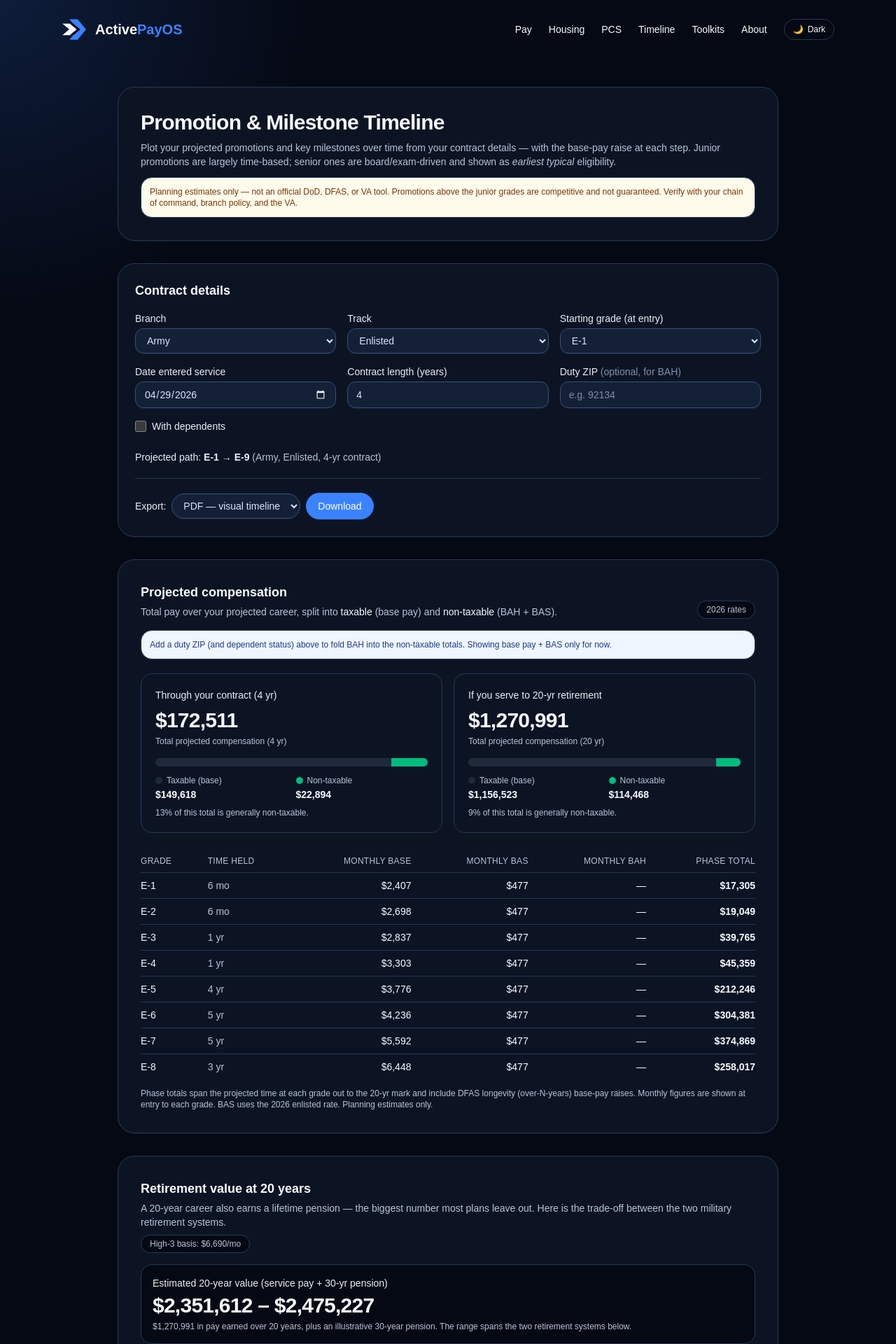
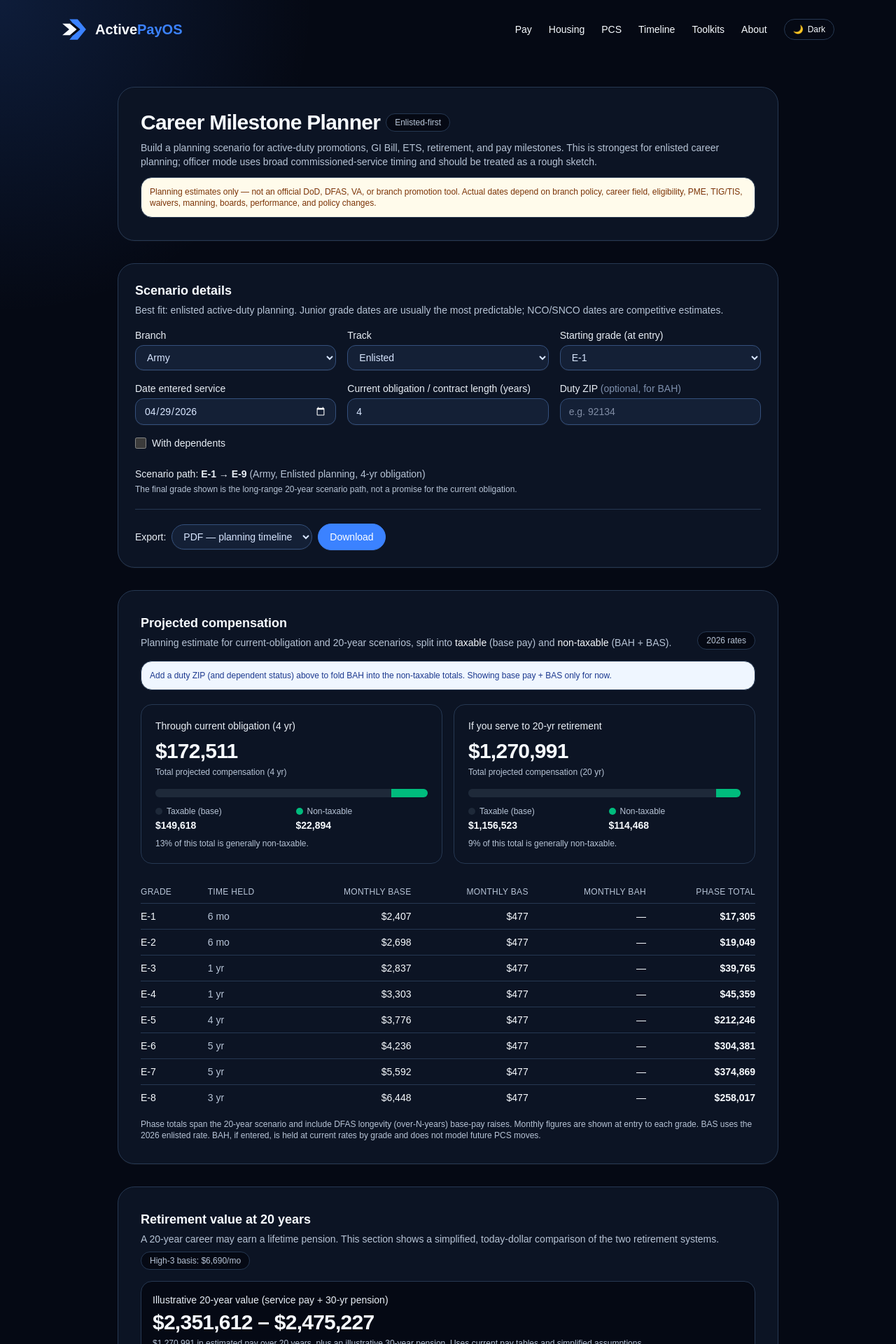
Before and after one commit to ActivePayOS/ActivePayOS, a Next.js app: page /toolkits/promotion-timeline in a window 1280 px wide. Shown: the top 1920 px of the page at 70% size. Built offline with nearby package versions, Linux system fonts and the light colour scheme.

Commit message:
Clarify career milestone planner assumptions

```diff
--- a/app/toolkits/page.tsx
+++ b/app/toolkits/page.tsx
@@ -41,8 +41,8 @@ const tools = [
   },
   {
     href: "/toolkits/promotion-timeline",
-    title: "Promotion & Milestone Timeline",
-    desc: "Project promotions, GI Bill, ETS, and retirement — plus taxable vs non-taxable pay over time. Exportable.",
+    title: "Career Milestone Planner",
+    desc: "Build an enlisted-first planning scenario for promotions, GI Bill, ETS, retirement, and pay over time.",
   },
   {
     href: "/toolkits/student-loans",
@@ -71,7 +71,7 @@ export default function ToolkitsPage() {
             href="/toolkits/promotion-timeline"
             className="rounded-2xl border bg-gray-50 px-4 py-2 text-sm font-medium hover:bg-gray-100 transition"
           >
-            Promotion Timeline
+            Career Milestones
           </Link>
           <Link
             href="/resources"
--- a/app/toolkits/promotion-planner/page.tsx
+++ b/app/toolkits/promotion-planner/page.tsx
@@ -1,7 +1,7 @@
 import { redirect } from "next/navigation";
 
-// The Promotion Pay Planner has been merged into the Promotion & Milestone
-// Timeline, which now shows the raise at each step plus an allocation guide.
+// The Promotion Pay Planner has been merged into the Career Milestone Planner,
+// which now shows the raise at each step plus an allocation guide.
 export default function Page() {
   redirect("/toolkits/promotion-timeline");
 }
--- a/app/toolkits/promotion-timeline/page.tsx
+++ b/app/toolkits/promotion-timeline/page.tsx
@@ -3,9 +3,9 @@ import PromotionTimelineClient from "./promotion-timeline-client";
 import basepay2026 from "@/data/basepay/2026.json";
 
 export const metadata: Metadata = {
-  title: "Promotion & Milestone Timeline | ActivePayOS",
+  title: "Career Milestone Planner | ActivePayOS",
   description:
-    "Project your military promotions and key milestones (GI Bill, ETS, retirement) over time from your contract details, with pay at each step.",
+    "Build an active-duty career planning scenario with typical promotion timing, GI Bill, ETS, retirement milestones, and pay estimates.",
 };
 
 export default function Page() {
--- a/app/toolkits/promotion-timeline/promotion-timeline-client.tsx
+++ b/app/toolkits/promotion-timeline/promotion-timeline-client.tsx
@@ -19,7 +19,7 @@ import { buildCompensationProjection } from "@/lib/promotion/compensation";
 type ExportFormat = "pdf" | "csv" | "txt";
 
 const EXPORT_FORMATS: { value: ExportFormat; label: string }[] = [
-  { value: "pdf", label: "PDF — visual timeline" },
+  { value: "pdf", label: "PDF — planning timeline" },
   { value: "csv", label: "CSV — event table" },
   { value: "txt", label: "Text — plain list" },
 ];
@@ -101,6 +101,11 @@ export default function PromotionTimelineClient({ basepay }: { basepay: BasePayD
     [branch, track, startGrade, contractYears, accessionDate, basepay, zip, dependents]
   );
 
+  const trackNote =
+    track === "enlisted"
+      ? "Best fit: enlisted active-duty planning. Junior grade dates are usually the most predictable; NCO/SNCO dates are competitive estimates."
+      : "Officer mode is a broad commissioned-service scenario. It does not account for designator, specialty, promotion zones, constructive credit, or professional corps rules.";
+
   async function downloadTimeline() {
     setExporting(true);
     try {
@@ -133,22 +138,28 @@ export default function PromotionTimelineClient({ basepay }: { basepay: BasePayD
   return (
     <main className="mx-auto max-w-5xl p-6 md:p-10 space-y-8">
       <header className="rounded-3xl border bg-white p-6 md:p-8 shadow-sm">
-        <h1 className="text-3xl font-semibold tracking-tight">Promotion & Milestone Timeline</h1>
+        <div className="flex flex-wrap items-center gap-2">
+          <h1 className="text-3xl font-semibold tracking-tight">Career Milestone Planner</h1>
+          <span className="rounded-full border bg-gray-50 px-3 py-1 text-xs font-medium text-gray-600">
+            Enlisted-first
+          </span>
+        </div>
         <p className="mt-2 text-sm text-gray-600">
-          Plot your projected promotions and key milestones over time from your contract details —
-          with the base-pay raise at each step. Junior promotions are largely time-based; senior
-          ones are board/exam-driven and shown as <em>earliest typical</em> eligibility.
+          Build a planning scenario for active-duty promotions, GI Bill, ETS, retirement, and pay
+          milestones. This is strongest for enlisted career planning; officer mode uses broad
+          commissioned-service timing and should be treated as a rough sketch.
         </p>
         <div className="mt-3 rounded-2xl border border-amber-200 bg-amber-50 p-3 text-xs text-amber-900">
-          Planning estimates only — not an official DoD, DFAS, or VA tool. Promotions above the
-          junior grades are competitive and not guaranteed. Verify with your chain of command,
-          branch policy, and the VA.
+          Planning estimates only — not an official DoD, DFAS, VA, or branch promotion tool. Actual
+          dates depend on branch policy, career field, eligibility, PME, TIG/TIS, waivers, manning,
+          boards, performance, and policy changes.
         </div>
       </header>
 
       {/* Inputs */}
       <section className="rounded-3xl border bg-white p-6 shadow-sm">
-        <h2 className="text-lg font-semibold">Contract details</h2>
+        <h2 className="text-lg font-semibold">Scenario details</h2>
+        <p className="mt-1 text-sm text-gray-600">{trackNote}</p>
         <div className="mt-4 grid gap-4 sm:grid-cols-2 lg:grid-cols-3">
           <label className="block text-sm font-medium text-gray-700">
             Branch
@@ -177,7 +188,7 @@ export default function PromotionTimelineClient({ basepay }: { basepay: BasePayD
           </label>
 
           <label className="block text-sm font-medium text-gray-700">
-            Date entered service
+            {track === "officer" ? "Date commissioned" : "Date entered service"}
             <input
               type="date"
               className={selectCls}
@@ -187,7 +198,7 @@ export default function PromotionTimelineClient({ basepay }: { basepay: BasePayD
           </label>
 
           <label className="block text-sm font-medium text-gray-700">
-            Contract length (years)
+            Current obligation / contract length (years)
             <input
               type="number"
               min={1}
@@ -225,10 +236,13 @@ export default function PromotionTimelineClient({ basepay }: { basepay: BasePayD
         </div>
 
         <p className="mt-4 text-sm text-gray-700">
-          Projected path: <strong>{result.startGrade} → {result.finalGrade}</strong>{" "}
+          Scenario path: <strong>{result.startGrade} → {result.finalGrade}</strong>{" "}
           <span className="text-gray-500">
-            ({result.branchLabel}, {track === "officer" ? "Officer" : "Enlisted"}, {contractYears}-yr contract)
+            ({result.branchLabel}, {track === "officer" ? "Officer sketch" : "Enlisted planning"}, {contractYears}-yr obligation)
           </span>
+        </p>
+        <p className="mt-1 text-xs text-gray-500">
+          The final grade shown is the long-range 20-year scenario path, not a promise for the current obligation.
         </p>
 
         {/* Export controls */}
@@ -261,7 +275,7 @@ export default function PromotionTimelineClient({ basepay }: { basepay: BasePayD
           <div>
             <h2 className="text-lg font-semibold">Projected compensation</h2>
             <p className="mt-1 text-sm text-gray-600">
-              Total pay over your projected career, split into{" "}
+              Planning estimate for current-obligation and 20-year scenarios, split into{" "}
               <span className="font-medium text-gray-900">taxable</span> (base pay) and{" "}
               <span className="font-medium text-gray-900">non-taxable</span> (BAH + BAS).
             </p>
@@ -286,7 +300,7 @@ export default function PromotionTimelineClient({ basepay }: { basepay: BasePayD
 
         <div className="mt-5 grid gap-4 sm:grid-cols-2">
           {[
-            { label: `Through your contract (${contractYears} yr)`, t: comp.toETS },
+            { label: `Through current obligation (${contractYears} yr)`, t: comp.toETS },
             { label: "If you serve to 20-yr retirement", t: comp.toRetire },
           ].map((card) => (
             <div key={card.label} className="rounded-2xl border p-5">
@@ -361,10 +375,10 @@ export default function PromotionTimelineClient({ basepay }: { basepay: BasePayD
           </table>
         </div>
         <p className="mt-3 text-xs text-gray-500">
-          Phase totals span the projected time at each grade out to the 20-yr mark and include DFAS
-          longevity (over-N-years) base-pay raises. Monthly figures are shown at entry to each grade.
-          BAS uses the {comp.year} {track === "officer" ? "officer" : "enlisted"} rate. Planning
-          estimates only.
+          Phase totals span the 20-year scenario and include DFAS longevity (over-N-years) base-pay
+          raises. Monthly figures are shown at entry to each grade. BAS uses the {comp.year}{" "}
+          {track === "officer" ? "officer" : "enlisted"} rate. BAH, if entered, is held at current
+          rates by grade and does not model future PCS moves.
         </p>
       </section>
 
@@ -374,8 +388,8 @@ export default function PromotionTimelineClient({ basepay }: { basepay: BasePayD
           <div>
             <h2 className="text-lg font-semibold">Retirement value at 20 years</h2>
             <p className="mt-1 text-sm text-gray-600">
-              A 20-year career also earns a lifetime pension — the biggest number most plans leave
-              out. Here is the trade-off between the two military retirement systems.
+              A 20-year career may earn a lifetime pension. This section shows a simplified,
+              today-dollar comparison of the two retirement systems.
             </p>
           </div>
           <span className="rounded-full border bg-gray-50 px-3 py-1 text-xs text-gray-600">
@@ -385,7 +399,7 @@ export default function PromotionTimelineClient({ basepay }: { basepay: BasePayD
 
         <div className="mt-4 rounded-2xl border border-gray-200 bg-gray-50 p-4">
           <div className="text-sm font-medium text-gray-700">
-            Estimated 20-year value (service pay + {comp.retirement.payoutYears}-yr pension)
+            Illustrative 20-year value (service pay + {comp.retirement.payoutYears}-yr pension)
           </div>
           <div className="mt-1 text-3xl font-bold tracking-tight">
             {usd(comp.toRetire.total + Math.min(comp.retirement.legacy.lifetimeValue, comp.retirement.brs.lifetimeValue))}
@@ -393,8 +407,8 @@ export default function PromotionTimelineClient({ basepay }: { basepay: BasePayD
             {usd(comp.toRetire.total + Math.max(comp.retirement.legacy.lifetimeValue, comp.retirement.brs.lifetimeValue))}
           </div>
           <div className="mt-1 text-xs text-gray-500">
-            {usd(comp.toRetire.total)} in pay earned over 20 years, plus an illustrative{" "}
-            {comp.retirement.payoutYears}-year pension. The range spans the two retirement systems below.
+            {usd(comp.toRetire.total)} in estimated pay over 20 years, plus an illustrative{" "}
+            {comp.retirement.payoutYears}-year pension. Uses current pay tables and simplified assumptions.
           </div>
         </div>
 
@@ -453,17 +467,17 @@ export default function PromotionTimelineClient({ basepay }: { basepay: BasePayD
             base at 20 years) but has no government TSP match. <strong>BRS</strong> trades a smaller
             pension for a portable, invested TSP match you keep even if you separate before 20 years,
             plus continuation pay around the 12-year mark. Over a full 20-year career the Legacy
-            pension usually leads on guaranteed income; BRS can catch up or pull ahead when TSP
-            returns are strong and you value portability. Members who entered on or after Jan 1, 2018
-            are under BRS; Legacy generally applies to those who entered before 2018.
+            pension usually leads on guaranteed pension income; BRS can catch up when TSP returns
+            are strong and portability matters. Members who entered on or after Jan 1, 2018 are
+            generally under BRS; Legacy generally applies to those who entered before 2018.
           </p>
           <p className="mt-2">
             Estimates assume reaching 20 years at the projected grade, a {comp.retirement.payoutYears}-year
-            pension with no COLA, and about {comp.retirement.tspGrowthPct.toFixed(0)}% average annual
-            growth on the government TSP match. Pensions use your <em>High-3</em> (average of the
-            highest 36 months of base pay). Continuation pay varies by branch and year
-            ({comp.retirement.continuationMultiple}×–13× monthly base). Planning estimates only —
-            verify with DFAS, the TSP, and your branch.
+            pension with no COLA, current {comp.year} pay rates, no future pay raises, and about{" "}
+            {comp.retirement.tspGrowthPct.toFixed(0)}% average annual growth on the government TSP
+            match. Pensions use <em>High-3</em> base pay. Continuation pay varies by branch and year
+            ({comp.retirement.continuationMultiple}×–13× monthly base). Verify with DFAS, the TSP,
+            and your branch.
           </p>
         </div>
       </section>
@@ -472,7 +486,7 @@ export default function PromotionTimelineClient({ basepay }: { basepay: BasePayD
       <section className="rounded-3xl border bg-gray-50 p-6 md:p-8">
         <h2 className="text-lg font-semibold">Plan the raise before it hits</h2>
         <p className="mt-1 text-sm text-gray-600">
-          Each promotion above is a pay bump. Decide where it goes before lifestyle creep does.
+          If a promotion comes, decide where the raise goes before lifestyle creep does.
         </p>
         <div className="mt-4 grid gap-3 sm:grid-cols-3">
           {[
@@ -571,13 +585,14 @@ export default function PromotionTimelineClient({ basepay }: { basepay: BasePayD
       <section className="rounded-2xl border bg-gray-50 p-4 text-xs text-gray-600">
         <div className="font-medium text-gray-900">Sources & accuracy</div>
         <p className="mt-1">
-          Promotion timing reference:{" "}
+          Promotion timing references are broad planning anchors:{" "}
           <a className="underline" href={result.source.url} target="_blank" rel="noreferrer">
             {result.source.label}
           </a>
-          . GI Bill tiers per the VA Post-9/11 GI Bill. Pay uses the {basepay.year} DFAS base-pay
-          tables (grade × years of service). Figures are estimates; competitive promotions depend on
-          performance, manning, and boards.
+          . GI Bill tiers follow VA Post-9/11 GI Bill eligibility tiers. Pay uses the {basepay.year}{" "}
+          DFAS base-pay tables (grade × years of service). This tool is best for enlisted planning;
+          officer paths, competitive promotions, special career fields, and prior-service cases need
+          branch-specific review.
         </p>
       </section>
     </main>
--- a/data/toolkits/first-pcs.ts
+++ b/data/toolkits/first-pcs.ts
@@ -32,7 +32,7 @@ export const firstPcs: Toolkit = {
       actions: [
         { label: "Pay Calculator", href: "/pay", note: "Preview BAH at the new ZIP" },
         { label: "Budget Planner", href: "/toolkits/budget-planner", note: "Build the new baseline budget" },
-        { label: "Promotion & Milestone Timeline", href: "/toolkits/promotion-timeline", note: "If you're promoting during the move" },
+        { label: "Career Milestone Planner", href: "/toolkits/promotion-timeline", note: "If you're promoting during the move" },
       ],
     },
     {
--- a/data/toolkits/retirement-tsp.ts
+++ b/data/toolkits/retirement-tsp.ts
@@ -41,7 +41,7 @@ export const retirementTsp: Toolkit = {
       title: "ActivePayOS Actions",
       actions: [
         { label: "Budget Planner", href: "/toolkits/budget-planner", note: "Make TSP a line item" },
-        { label: "Promotion & Milestone Timeline", href: "/toolkits/promotion-timeline", note: "Plan the raise at each step" },
+        { label: "Career Milestone Planner", href: "/toolkits/promotion-timeline", note: "Plan the raise at each step" },
       ],
     },
     {
--- a/lib/export/timeline-csv.ts
+++ b/lib/export/timeline-csv.ts
@@ -33,10 +33,11 @@ export function generateTimelineCsv(
   lines.push(row(["Branch", result.branchLabel]));
   lines.push(row(["Track", inputs.track === "officer" ? "Officer" : "Enlisted"]));
   lines.push(row(["Start grade", result.startGrade]));
-  lines.push(row(["Accession date", inputs.accessionDate]));
-  lines.push(row(["Contract length (years)", inputs.contractYears]));
-  lines.push(row(["Projected final grade", result.finalGrade]));
+  lines.push(row([inputs.track === "officer" ? "Date commissioned" : "Date entered service", inputs.accessionDate]));
+  lines.push(row(["Current obligation (years)", inputs.contractYears]));
+  lines.push(row(["20-year scenario final grade", result.finalGrade]));
   lines.push(row(["Generated", generatedOn]));
+  lines.push(row(["Assumptions", "Planning estimate; strongest for enlisted planning. Officer mode is a broad commissioned-service sketch."]));
 
   lines.push("");
   lines.push(
--- a/lib/export/timeline-pdf.ts
+++ b/lib/export/timeline-pdf.ts
@@ -69,11 +69,11 @@ function drawHeader(
   page.drawRectangle({ x: 0, y: PAGE_H - bandH, width: PAGE_W, height: bandH, color: NAVY });
   page.drawRectangle({ x: 0, y: PAGE_H - bandH, width: PAGE_W, height: 4, color: KIND_COLOR.promotion });
 
-  page.drawText("Promotion & Milestone Timeline", { x: M, y: PAGE_H - 34, size: first ? 19 : 14, font: f.bold, color: WHITE });
+  page.drawText("Career Milestone Planner", { x: M, y: PAGE_H - 34, size: first ? 19 : 14, font: f.bold, color: WHITE });
   if (first) {
-    const sub = `${result.branchLabel}  -  ${inputs.track === "officer" ? "Officer" : "Enlisted"}  -  start ${result.startGrade}  ->  projected ${result.finalGrade}`;
+    const sub = `${result.branchLabel}  -  ${inputs.track === "officer" ? "Officer sketch" : "Enlisted planning"}  -  start ${result.startGrade}  ->  20-yr scenario ${result.finalGrade}`;
     page.drawText(sub, { x: M, y: PAGE_H - 54, size: 10, font: f.reg, color: SUBTLE_WHITE });
-    page.drawText(`Accession ${inputs.accessionDate}   Contract ${inputs.contractYears} yr`, { x: M, y: PAGE_H - 72, size: 9, font: f.reg, color: SUBTLE_WHITE });
+    page.drawText(`Start ${inputs.accessionDate}   Current obligation ${inputs.contractYears} yr`, { x: M, y: PAGE_H - 72, size: 9, font: f.reg, color: SUBTLE_WHITE });
     rightText(page, `Generated ${generatedOn}`, RIGHT, PAGE_H - 34, 9, f.reg, SUBTLE_WHITE);
   }
   return PAGE_H - bandH - 28;
@@ -81,7 +81,7 @@ function drawHeader(
 
 function drawFooter(page: PDFPage, f: Fonts, pageNum: number) {
   page.drawLine({ start: { x: M, y: 50 }, end: { x: RIGHT, y: 50 }, thickness: 0.5, color: LINE });
-  page.drawText("Planning estimates - not official. Verify with your chain of command and the VA.", { x: M, y: 38, size: 7.5, font: f.reg, color: MUTED });
+  page.drawText("Planning estimates - not official. Verify branch policy, DFAS, VA, and your chain of command.", { x: M, y: 38, size: 7.5, font: f.reg, color: MUTED });
   rightText(page, `Page ${pageNum}`, RIGHT, 38, 7.5, f.reg, MUTED);
 }
 
@@ -95,7 +95,7 @@ export async function generateTimelinePdf(
   generatedOn: string
 ): Promise<Uint8Array> {
   const doc = await PDFDocument.create();
-  doc.setTitle(`ActivePayOS Promotion Timeline - ${result.branchLabel} ${result.startGrade}`);
+  doc.setTitle(`ActivePayOS Career Milestone Planner - ${result.branchLabel} ${result.startGrade}`);
   doc.setCreator("ActivePayOS");
 
   const f: Fonts = {
@@ -174,7 +174,7 @@ export async function generateTimelinePdf(
   y -= 6;
   page.drawLine({ start: { x: M, y }, end: { x: RIGHT, y }, thickness: 0.5, color: LINE });
   y -= 16;
-  page.drawText("*  Planning estimate (board/exam-driven or rule-of-thumb timing).", { x: M, y, size: 8, font: f.reg, color: MUTED });
+  page.drawText("*  Planning estimate; strongest for enlisted planning. Officer mode is a broad sketch.", { x: M, y, size: 8, font: f.reg, color: MUTED });
   y -= 13;
   page.drawText(`Promotion timing source: ${result.source.label}`, { x: M, y, size: 8, font: f.reg, color: MUTED });
   y -= 11;
--- a/lib/export/timeline-txt.ts
+++ b/lib/export/timeline-txt.ts
@@ -21,17 +21,17 @@ export function generateTimelineTxt(
 ): string {
   const out: string[] = [];
 
-  out.push("ActivePayOS - Promotion & Milestone Timeline");
-  out.push("============================================");
+  out.push("ActivePayOS - Career Milestone Planner");
+  out.push("======================================");
   out.push("");
 
   const ctx: Array<[string, string]> = [
     ["Branch", result.branchLabel],
     ["Track", inputs.track === "officer" ? "Officer" : "Enlisted"],
     ["Start grade", result.startGrade],
-    ["Accession date", inputs.accessionDate],
-    ["Contract length", `${inputs.contractYears} years`],
-    ["Projected final grade", result.finalGrade],
+    [inputs.track === "officer" ? "Date commissioned" : "Date entered service", inputs.accessionDate],
+    ["Current obligation", `${inputs.contractYears} years`],
+    ["20-year scenario final grade", result.finalGrade],
     ["Generated", generatedOn],
   ];
   const w = Math.max(...ctx.map(([k]) => k.length)) + 2;
@@ -62,9 +62,10 @@ export function generateTimelineTxt(
   out.push(`Promotion timing source: ${result.source.label}`);
   out.push(`  ${result.source.url}`);
   out.push("");
-  out.push("Not an official DoD, DFAS, or VA document. For education and planning only.");
-  out.push("Promotions above the junior grades are competitive and not guaranteed.");
-  out.push("Verify with your chain of command, branch policy, and the VA.");
+  out.push("Not an official DoD, DFAS, VA, or branch promotion document.");
+  out.push("Best for enlisted planning; officer mode is a broad commissioned-service sketch.");
+  out.push("Actual dates depend on branch, career field, eligibility, PME, TIG/TIS, waivers,");
+  out.push("manning, boards, performance, and policy changes. Verify with official sources.");
   out.push("Generated by ActivePayOS - https://activepayos.com");
   out.push("");
 
```
